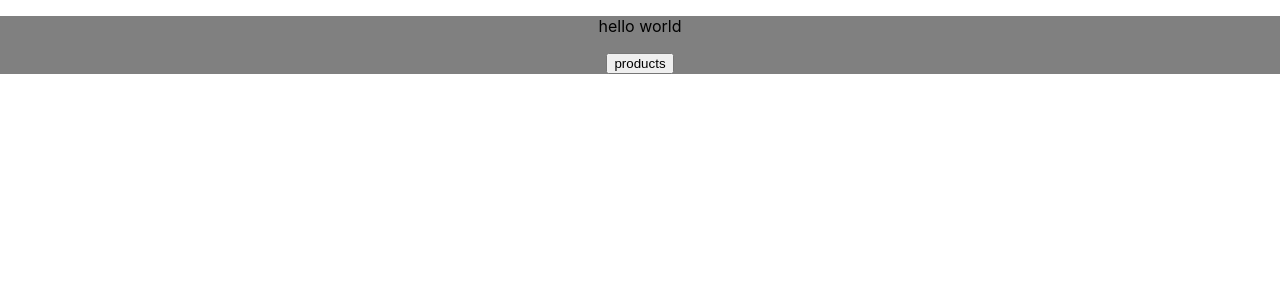
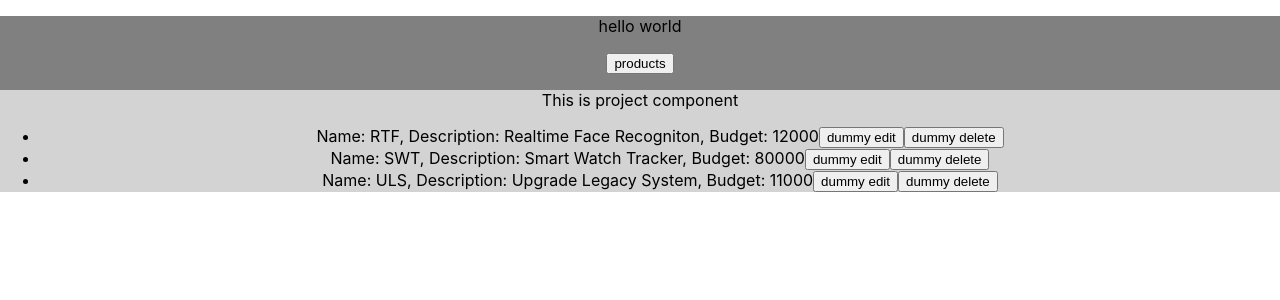
Before and after one commit to lohkaiyi1996/TT2_10, a React (Create React App) app: page /projects in a window 1280 px wide. Both pictures are taken after typing "Sample", "Sample" into the empty fields and a click on the button "Log in". Shown: the top 300 px of the page. Built offline with nearby package versions, Linux system fonts and the light colour scheme.

Commit message:
added in project component/page

```diff
--- a/package.json
+++ b/package.json
@@ -6,6 +6,7 @@
     "@testing-library/jest-dom": "^5.15.0",
     "@testing-library/react": "^11.2.7",
     "@testing-library/user-event": "^12.8.3",
+    "axios": "^0.24.0",
     "react": "^17.0.2",
     "react-dom": "^17.0.2",
     "react-router-dom": "^6.0.2",
--- a/src/App.js
+++ b/src/App.js
@@ -1,6 +1,6 @@
 import './App.css';
 import Login from './components/Login';
-import TestProduct from './components/test-product';
+import Projects from './components/Projects';
 import React, { useState } from 'react';
 import { BrowserRouter as Router, Route, Routes, Link } from 'react-router-dom';
 
@@ -17,7 +17,7 @@ function App() {
       <div className="App">
         <p>hello world</p>
         <div class='nav-menu'>
-        <Link to ="/products">
+        <Link to ="/projects">
             <button type="button">products</button>
           </Link>
         </div>
@@ -25,7 +25,7 @@ function App() {
         {/* Start of routes view */}
         <div class="content">
           <Routes>
-            <Route path="/products" element={<TestProduct />}/>
+            <Route path="/projects" element={<Projects />}/>
             {/* <Route path="/dashboard" element={<Dashboard />}/>  */}
 
             {/* <Route path="/url_path_name" element={<COMPONENT_NAME />}/>  */}
--- /dev/null
+++ b/src/components/Projects.js
@@ -0,0 +1,20 @@
+import axios from 'axios';
+
+export default function Projects() {
+  var data = require ('../data/project.json');
+  console.log(data);
+
+  return (
+      <div>
+          <p>This is project component</p>
+          <ul>
+            {data.map(project =>
+              <li key={project.id}>Name: {project.name}, Description: {project.description}, Budget: {project.budget}
+              <button>dummy edit</button>
+              <button>dummy delete</button>
+              </li>)}
+          </ul>
+
+      </div>
+    )
+  }
--- a/src/components/test-product.js
+++ /dev/null
@@ -1,7 +0,0 @@
-export default function testProduct() {
-    return (
-      <div>
-          <p>This is testProduct component</p>
-      </div>
-    )
-  }
```
Also changed, not shown: 1 other file (tests, documents, lock files or other folders).
